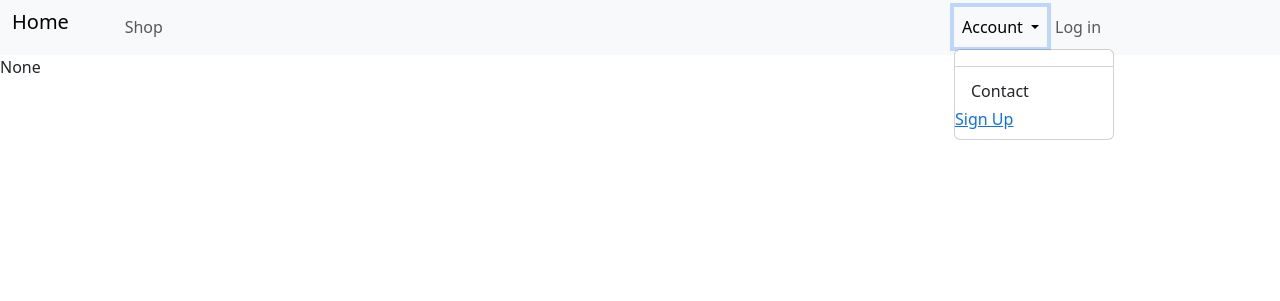
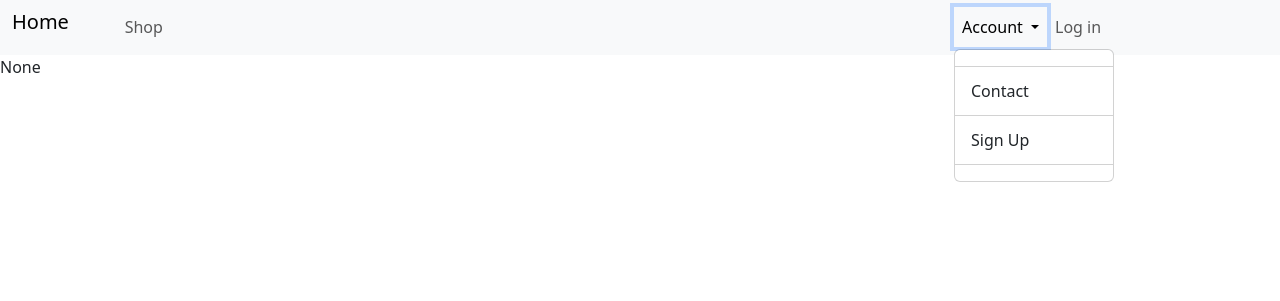
Before and after one commit to stephen601/security_web, a Flask app: page /account in a window 1280 px wide, after a click on "Account". Shown: the part 236-537 px from the top of the page. Run offline with Flask 3, Linux system fonts and the light colour scheme.

Commit message:
Signup layout update.

```diff
--- a/templates/layout.html
+++ b/templates/layout.html
@@ -39,12 +39,16 @@
                     <li>
                       <a class="dropdown-item" href="/contact">Contact</a>
                     </li>
+                    <li><hr class="dropdown-divider"></li>
                     <li>
-                      <a href="{{ url_for('signup') }}">Sign Up</a>
+                      <a class="dropdown-item"href="/signup">Sign Up</a>
                     </li>
+                    <li><hr class="dropdown-divider"></li>
                     {% if session.logged_in %}
                         <li><a class="dropdown-item" href="/account">Account Information</a></li>
+                        <li><hr class="dropdown-divider"></li>
                         <li><a class="dropdown-item" href="/employee">Employee Dashboard</a></li>
+                        <li><hr class="dropdown-divider"></li>
                         <li><a class="dropdown-item" href="/help">Help Desk</a></li>
                     {% endif %}
                   </ul>
```
